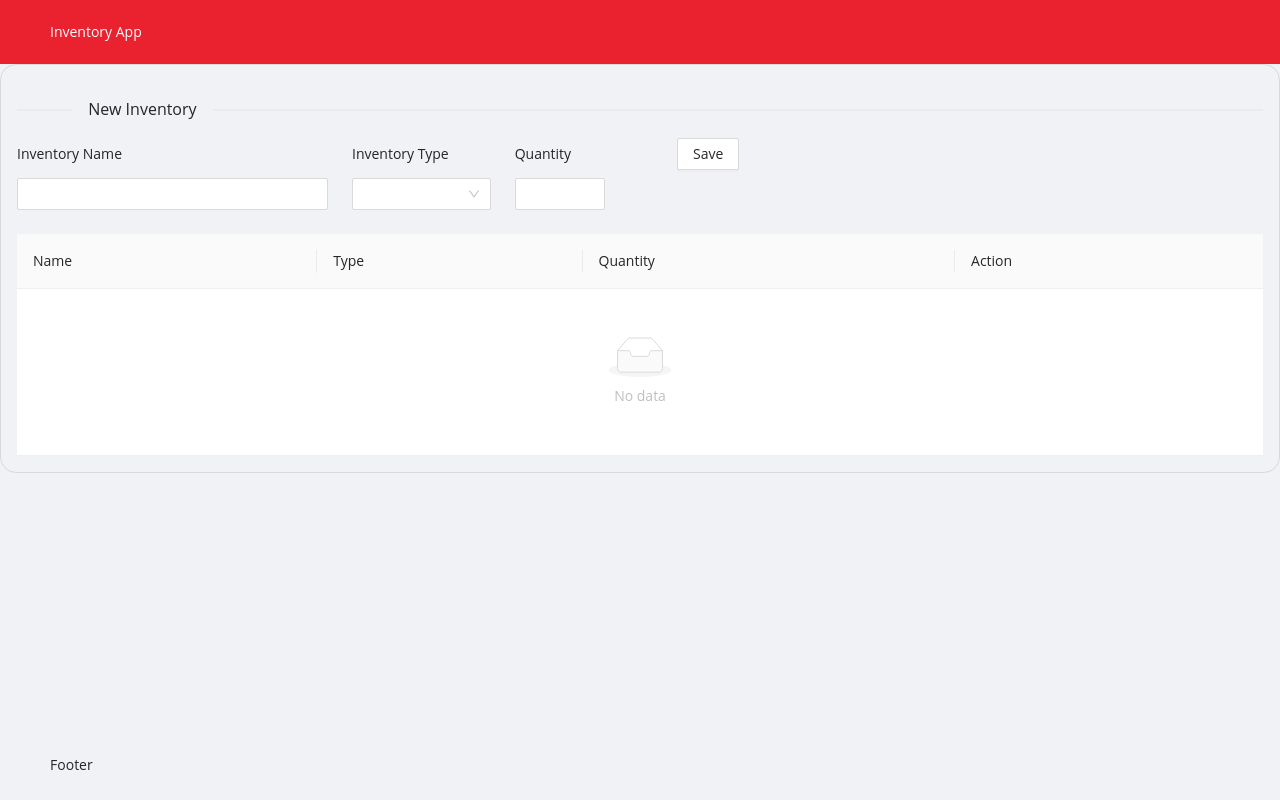
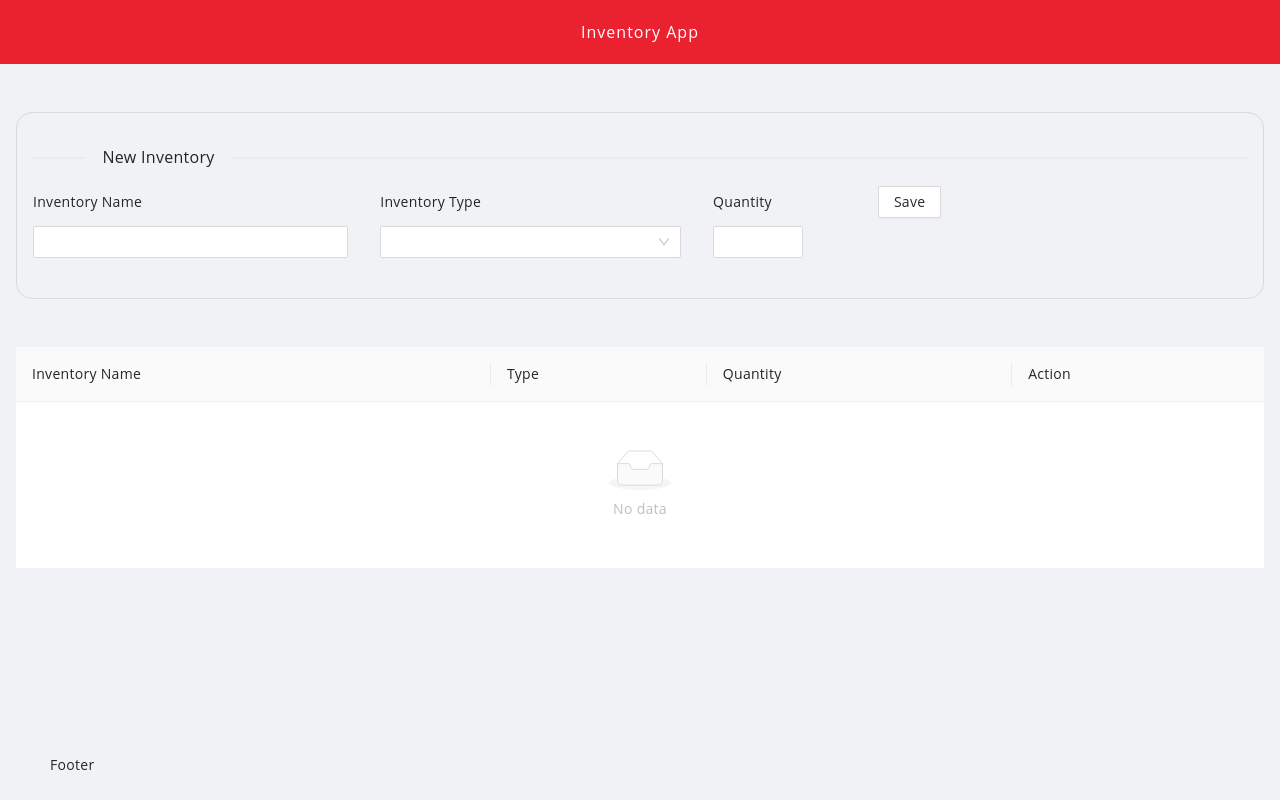
Before and after one commit to hitay-co/inventory-app-frontend, a React (Create React App) app: page / in a window 1280 px wide. Built offline with nearby package versions, Linux system fonts and the light colour scheme.

Commit message:
Header text centered. letter-spacing property added to the app. InventoryTable.css file created.

```diff
--- a/src/App.css
+++ b/src/App.css
@@ -5,4 +5,8 @@
 .header {
   color: #fff;
   background-color: #ea212f;
+  display: flex;
+  justify-content: center;
+  font-size: 16px;
+  letter-spacing: 1px;
 }
--- a/src/components/Home/Home.css
+++ b/src/components/Home/Home.css
@@ -1,6 +1,3 @@
 .home-container {
-  width: 100%;
-  border: 1px solid #d9d9d9;
-  border-radius: 16px;
   padding: 16px;
 }
--- a/src/components/InventoryCreatePanel/InventoryCreatePanel.css
+++ b/src/components/InventoryCreatePanel/InventoryCreatePanel.css
@@ -1,3 +1,12 @@
+.inventory-create-panel-container {
+  width: 100%;
+  margin-top: 32px;
+  margin-bottom: 48px;
+  padding: 16px;
+  border: 1px solid #d9d9d9;
+  border-radius: 16px;
+}
+
 .inventory-create-panel-select {
   min-width: 200px;
 }
--- a/src/components/InventoryCreatePanel/InventoryCreatePanel.jsx
+++ b/src/components/InventoryCreatePanel/InventoryCreatePanel.jsx
@@ -1,14 +1,15 @@
 import {
   Button,
   Col,
+  Divider,
   Form,
-  Divider,
   Input,
   InputNumber,
   Row,
   Select,
   Space,
 } from 'antd';
+import './InventoryCreatePanel.css';
 
 const { Option } = Select;
 
@@ -18,13 +19,13 @@ const InventoryCreatePanel = () => {
   const onSubmit = (formData) => {};
 
   return (
-    <>
+    <div className='inventory-create-panel-container'>
       <Divider orientation='left'>New Inventory</Divider>
       <Form onFinish={onSubmit}>
         <Space className='container'>
           <Row gutter={[16, 16]}>
             <Col>
-              <Row gutter={[24, 24]} align='bottom' wrap={false}>
+              <Row gutter={[32, 32]} align='bottom' wrap={false}>
                 <Col>
                   <Form.Item
                     name='name'
@@ -70,7 +71,7 @@ const InventoryCreatePanel = () => {
           </Row>
         </Space>
       </Form>
-    </>
+    </div>
   );
 };
 
--- a/src/components/InventoryTable/InventoryTable.jsx
+++ b/src/components/InventoryTable/InventoryTable.jsx
@@ -1,8 +1,9 @@
 import { Space, Table } from 'antd';
+import './InventoryTable.css';
 
 const columns = [
   {
-    title: 'Name',
+    title: 'Inventory Name',
     dataIndex: 'name',
     key: 'name',
   },
--- a/src/index.css
+++ b/src/index.css
@@ -1,3 +1,4 @@
 * {
   font-family: 'Open Sans', sans-serif;
+  letter-spacing: 0.3px;
 }
```
Also changed, not shown: src/components/InventoryTable/InventoryTable.css (added).
